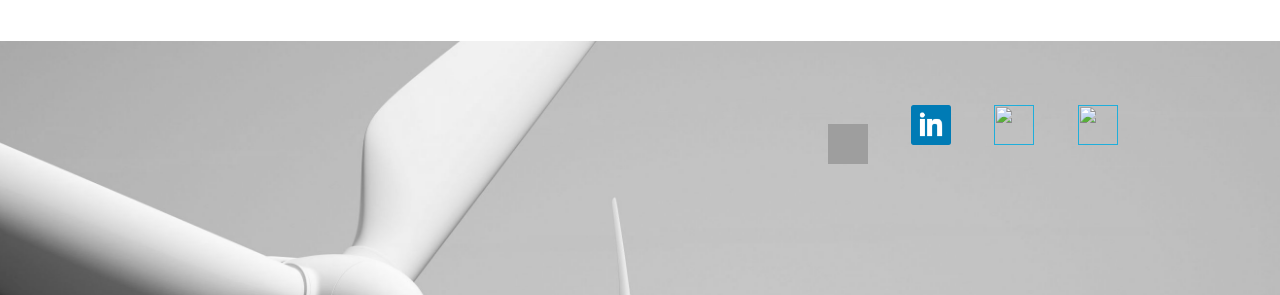
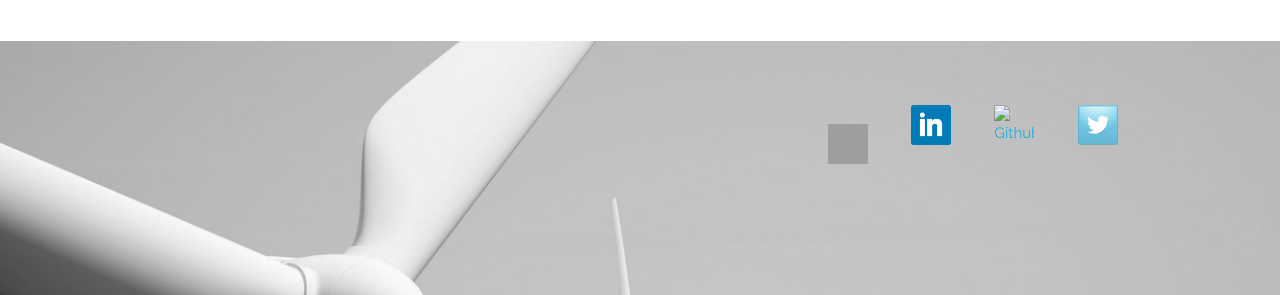
Before and after one commit to jacksoncwilliams/jackson-erin, a Jekyll site: the page built from simpleindex.html, in a window 1280 px wide. Shown: the part 3070-3365 px from the top of the page. Built offline with Jekyll 4.4.1, drawn with Linux system fonts in a browser that asks for light colours; nearby versions of some CDN libraries; some web fonts are replaced; grey boxes are pictures that could not be loaded.

Commit message:
Update simpleindex.html

```diff
--- a/simpleindex.html
+++ b/simpleindex.html
@@ -265,22 +265,22 @@
             <div class="container">
                         <div class="one column offset-by-eight columns">
                                     <h1>
-                                                <a href=""><img class="icons" src="images/icon/email.png"></a>
+                                                <a href=""><img class="icons" src="images/icon/email.png" alt="LinkedIn"></a>
                                     </h1>
                         </div>
                         <div class="one column"
                                     <h1>
-                                                <a href="https://www.linkedin.com/in/jacksoncwilliams"><img class="icons" src="images/icon/linkedin.png"></a>
+                                                <a href="https://www.linkedin.com/in/jacksoncwilliams"><img class="icons" src="images/icon/linkedin.png" alt="LinkedIn"></a>
                                     </h1>
                         </div>
                         <div class="one column"
                                     <h1>
-                                                <a href=""><img class="icons" src="images/icon/github.png"></a>
+                                                <a href=""><img class="icons" src="images/icon/github.png" alt="Github"></a>
                                     </h1>
                         </div>
                         <div class="one column"
                                     <h1>
-                                                <a href=""><img class="icons" src="images/icon/twitter.png></a>
+                                                <a href=""><img class="icons" src="images/icon/twitter.png" alt="Twitter"></a>
                                     </h1>
                        </div>
             </div>
```
